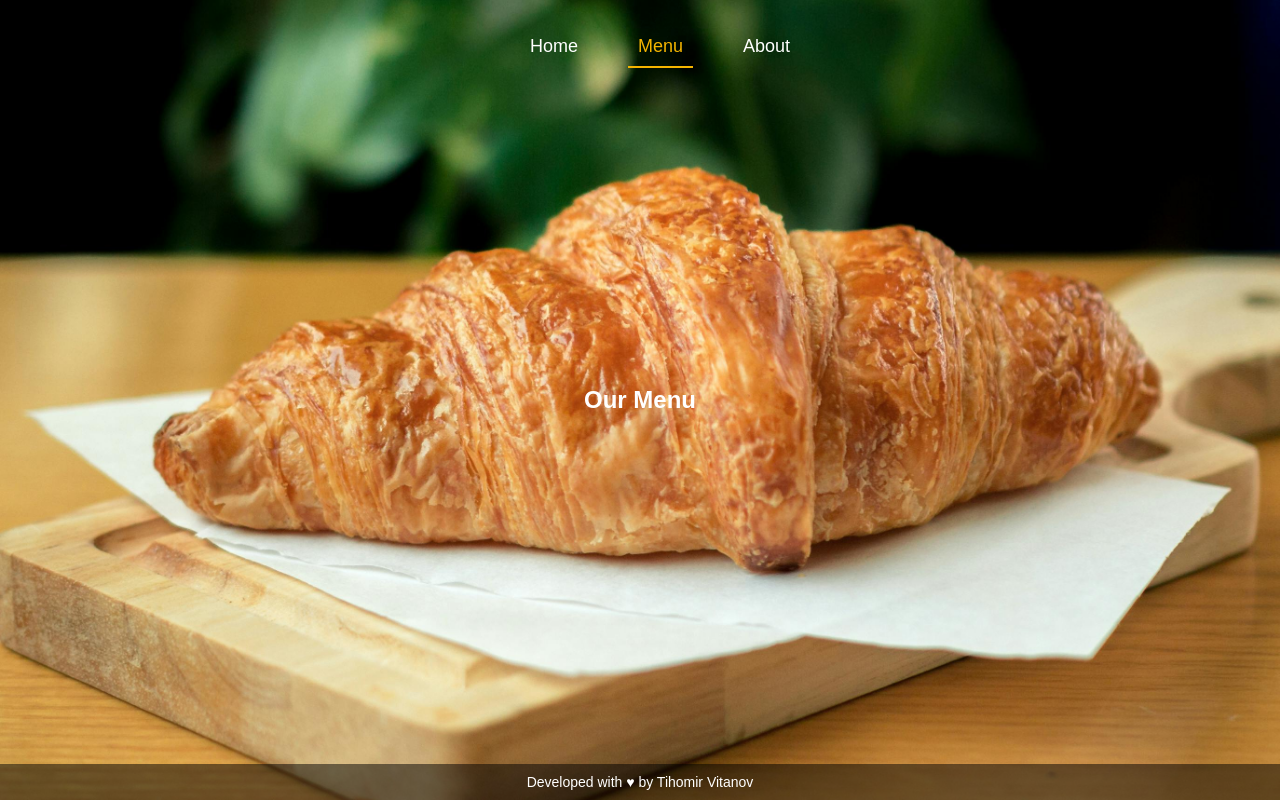
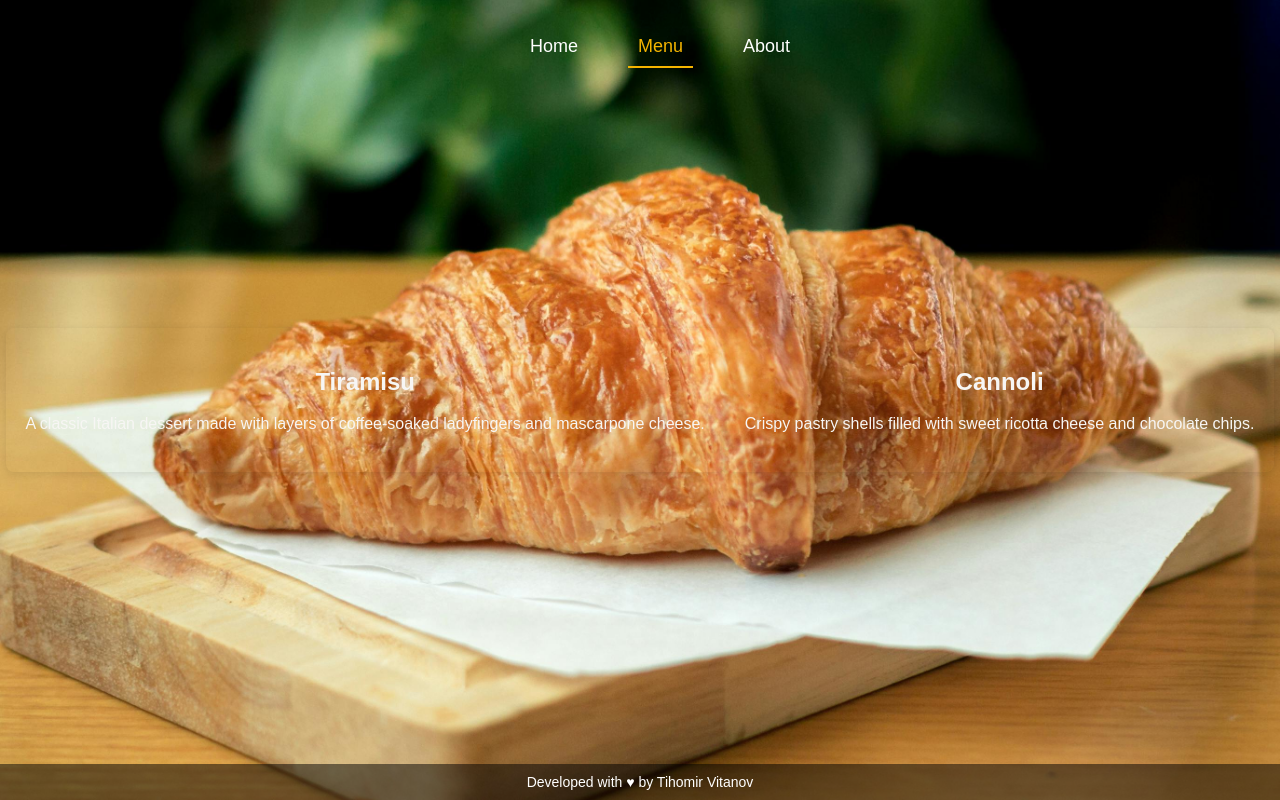
Before and after one commit to vitanovtd/Restaurant-Page, a website built with webpack: page src/index.html in a window 1280 px wide. Both pictures are taken after a click on the link "Menu". Built offline with nearby package versions, Linux system fonts and the light colour scheme.

Commit message:
modified menu

```diff
--- a/src/menu.js
+++ b/src/menu.js
@@ -2,7 +2,33 @@ export function loadMenu() {
   const contentDiv = document.getElementById("content");
   contentDiv.textContent = "";
 
-  const menuHeading = document.createElement("h1");
-  menuHeading.textContent = "Our Menu";
-  contentDiv.appendChild(menuHeading);
+  const recipe1 = document.createElement("div");
+  recipe1.className = "recipe";
+
+  const recipe1Title = document.createElement("h2");
+  recipe1Title.textContent = "Tiramisu";
+  recipe1.appendChild(recipe1Title);
+
+  const recipe1Description = document.createElement("p");
+  recipe1Description.textContent =
+    "A classic Italian dessert made with layers of coffee-soaked ladyfingers and mascarpone cheese.";
+  recipe1.appendChild(recipe1Description);
+
+  const line = document.createElement("hr");
+
+  const recipe2 = document.createElement("div");
+  recipe2.className = "recipe";
+
+  const recipe2Title = document.createElement("h2");
+  recipe2Title.textContent = "Cannoli";
+  recipe2.appendChild(recipe2Title);
+
+  const recipe2Description = document.createElement("p");
+  recipe2Description.textContent =
+    "Crispy pastry shells filled with sweet ricotta cheese and chocolate chips.";
+  recipe2.appendChild(recipe2Description);
+
+  contentDiv.appendChild(recipe1);
+  contentDiv.appendChild(line);
+  contentDiv.appendChild(recipe2);
 }
--- a/src/style.css
+++ b/src/style.css
@@ -83,6 +83,34 @@ nav ul li a.active {
   background-color: #d39200;
 }
 
+.recipe {
+  /* background-color: #fff; */
+  padding: 20px;
+  margin: 20px 0;
+  color: white;
+  border-radius: 8px;
+  box-shadow: 0 2px 8px rgba(0, 0, 0, 0.1);
+}
+
+.recipe h2 {
+  color: #f7f6f4;
+  margin-bottom: 10px;
+  font-size: 24px;
+}
+
+.recipe p {
+  color: #f7f6f4;
+  font-size: 16px;
+  line-height: 1.5;
+}
+
+hr {
+  border: 0;
+  height: 1px;
+  background: #ccc;
+  margin: 20px 0;
+}
+
 footer {
   position: absolute;
   bottom: 0;
```
